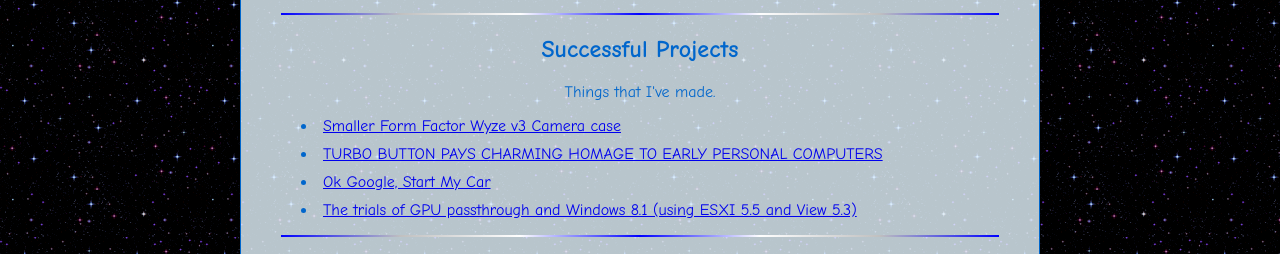
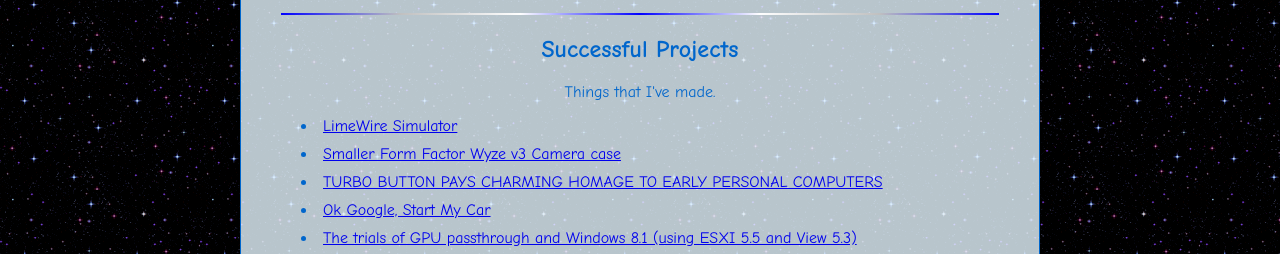
Before and after one commit to milagrofrost/milagrofrost-html, a plain HTML site: page home/index.html in a window 1280 px wide. Shown: the part 1350-1604 px from the top of the page. Drawn offline with Linux system fonts and the light colour scheme; files whose address does not match are found by name.

Commit message:
Add LimeWire simulator to successful projects

```diff
--- a/home/index.html
+++ b/home/index.html
@@ -115,6 +115,7 @@
     <h2 id="books">Successful Projects</h2>
     Things that I've made.
     <ul>
+      <li><a href="https://pirate.milagrofrost.com/">LimeWire Simulator</a></li>
       <li><a href="https://www.youtube.com/watch?v=OGrSOzcZSqw">Smaller Form Factor Wyze v3 Camera case</a></li>
       <li><a href="https://hackaday.com/2022/11/03/turbo-button-pays-charming-homage-to-early-personal-computers/">TURBO BUTTON PAYS CHARMING HOMAGE TO EARLY PERSONAL COMPUTERS</a></li>
       <li><a href="https://www.hackster.io/user03583/ok-google-start-my-car-7088dd">Ok Google, Start My Car</a></li>
```
